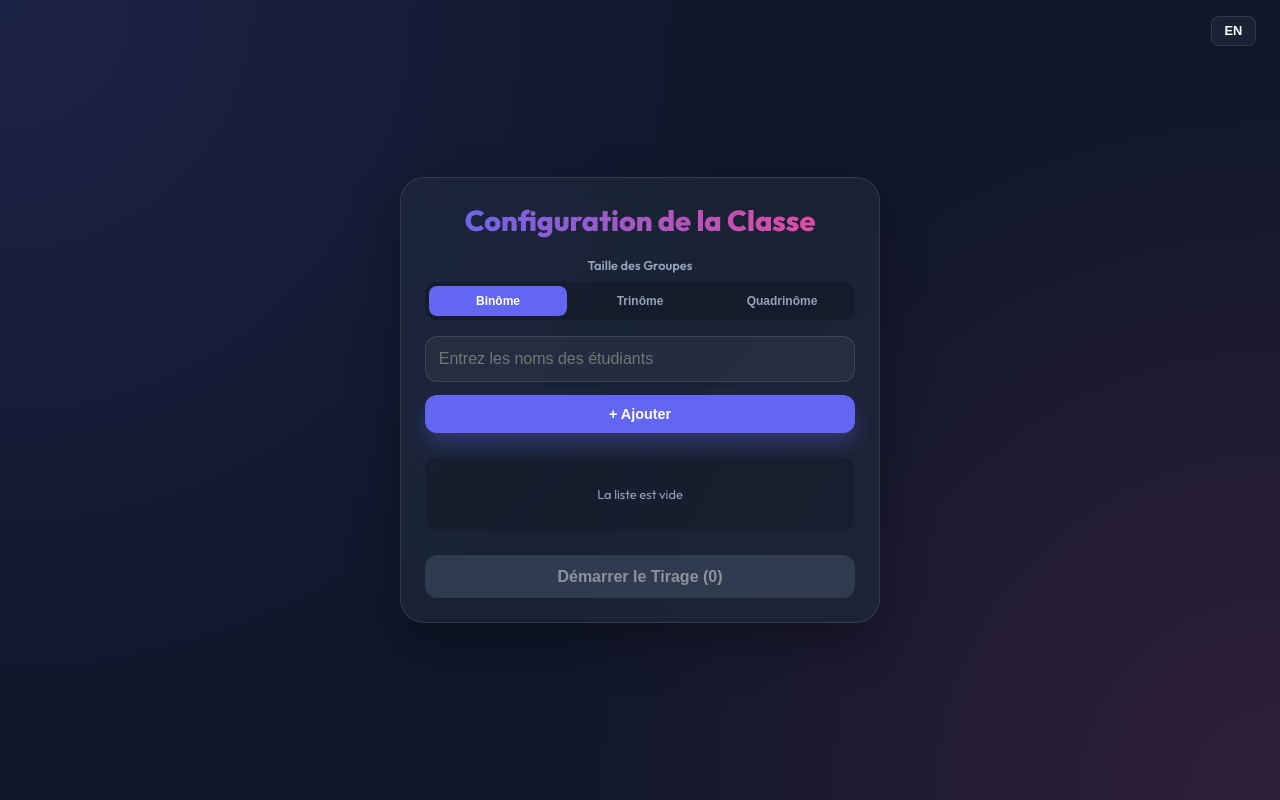
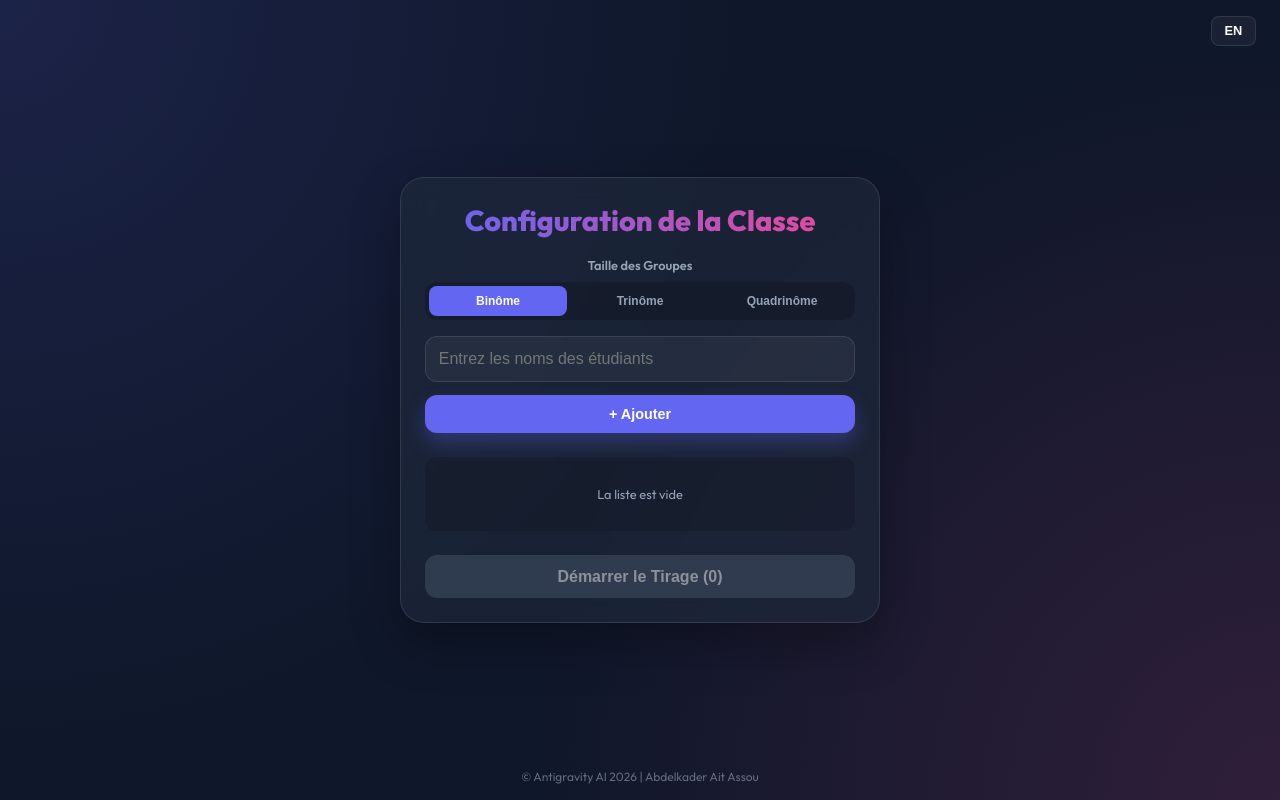
Before and after one commit to ait-assou/roulette, a React (Vite) app: page / in a window 1280 px wide. Built offline with nearby package versions, Linux system fonts and the light colour scheme.

Commit message:
feat: add fixed footer with copyright information to the application layout

```diff
--- a/src/App.jsx
+++ b/src/App.jsx
@@ -180,6 +180,10 @@ function App() {
           </div>
         </div>
       )}
+
+      <footer className="app-footer">
+        © Antigravity AI 2026 | Abdelkader Ait Assou
+      </footer>
     </div>
   );
 }
--- a/src/index.css
+++ b/src/index.css
@@ -252,3 +252,16 @@ h1 {
   .stage-left, .stage-right { flex: none; height: auto; }
   .wheel-container { width: 320px; height: 320px; }
 }
+.app-footer {
+  position: fixed;
+  bottom: 0;
+  left: 0;
+  width: 100%;
+  padding: 1rem;
+  text-align: center;
+  font-size: 0.75rem;
+  color: var(--text-muted);
+  opacity: 0.6;
+  pointer-events: none;
+  z-index: 100;
+}
```
